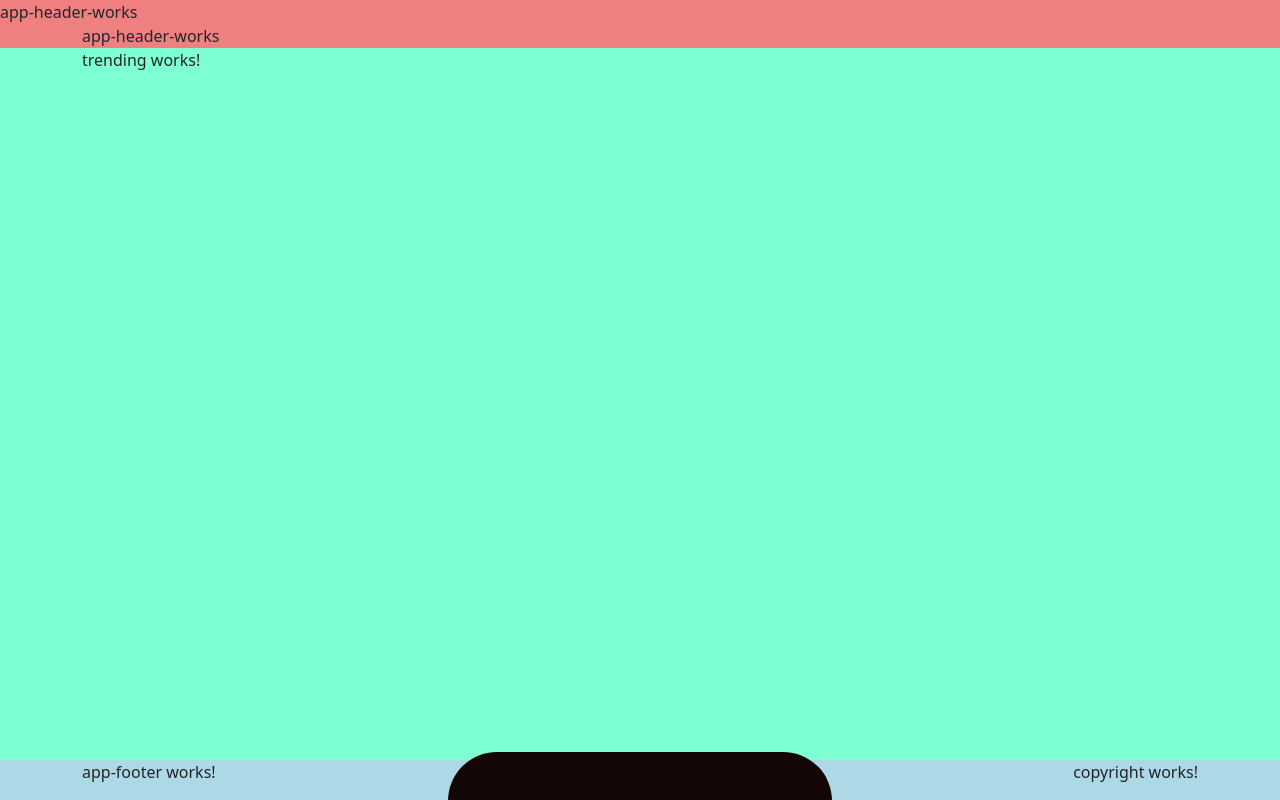
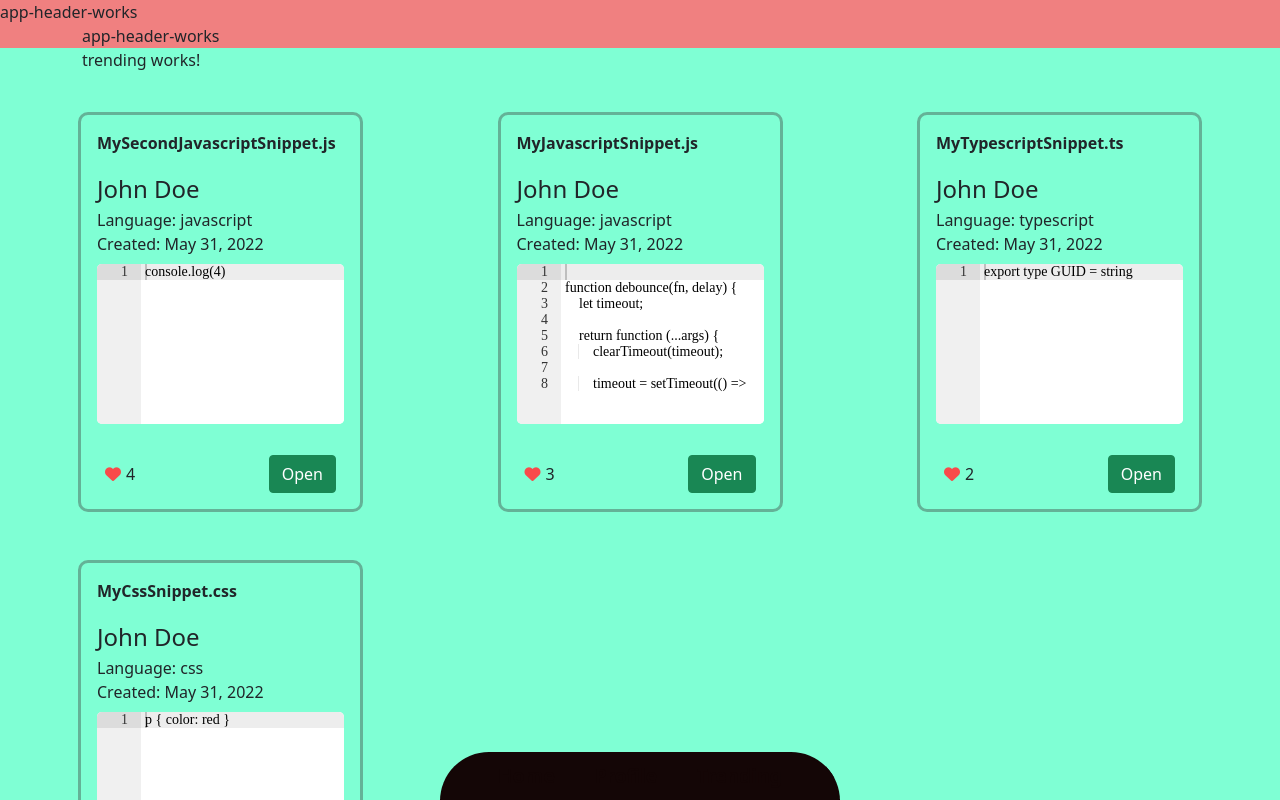
Before and after one commit to Quken/snipcode, an Angular app in the folder client/: page /trending in a window 1280 px wide. Shown: the top 800 px of the page. Built offline with nearby package versions, Linux system fonts and the light colour scheme.

Commit message:
trending list

```diff
--- a/client/src/app/core/snippets/snippets.service.ts
+++ b/client/src/app/core/snippets/snippets.service.ts
@@ -102,6 +102,10 @@ export class SnippetsService {
         return of(snippetsMock).pipe(shareReplay(1));
     }
 
+    public getAll(): Observable<Snippet[]> {
+        return of(snippetsMock).pipe(shareReplay(1));
+    }
+
     public create(snippet: Partial<Snippet>): Observable<void> {
         return this._userService.user$.pipe(
             switchMap((user: User) => {
--- a/client/src/app/footer/footer.component.scss
+++ b/client/src/app/footer/footer.component.scss
@@ -13,6 +13,7 @@ $nav-border-color: #140606;
         left: 0;
         right: 0;
         width: 30%;
+        min-width: 400px;
         z-index: 2000;
         border-top-left-radius: #{$nav-panel-border-radius};
         border-top-right-radius: #{$nav-panel-border-radius};
--- a/client/src/app/profile/profile-card/profile-card.component.html
+++ b/client/src/app/profile/profile-card/profile-card.component.html
@@ -1,6 +1,6 @@
 <div class="profile-card py-3" *ngIf="user$ | async as user">
     <div class="profile-card__content">
-        <div class="profile-card__info text-center">
+        <div class="profile-card__info">
             <div
                 class="d-flex profile-card__image-container flex-column align-items-center"
             >
@@ -34,6 +34,8 @@
                 <app-snippets-list
                     *ngIf="snippets?.length"
                     [snippets]="snippets"
+                    [readOnlySnippets]="false"
+                    [showAuthor]="false"
                     [classes]="
                         'col-xl-3 col-lg-5 col-md-5 col-sm-12 col-xs-12 col-12'
                     "
--- a/client/src/app/shared/components/snippet-modal/snippet-modal.component.html
+++ b/client/src/app/shared/components/snippet-modal/snippet-modal.component.html
@@ -47,6 +47,7 @@
                         [style.color]="'white'"
                         [disabled]="isEdit"
                         (click)="onEdit()"
+                        *ngIf="!readOnly"
                     >
                         Edit
                     </button>
@@ -63,7 +64,11 @@
             <div class="snippet__code" #editor></div>
         </div>
         <ng-container
-            *ngIf="isEdit; then editTemplate; else readonlyTemplate"
+            *ngIf="
+                !readOnly && isEdit;
+                then editTemplate;
+                else readonlyTemplate
+            "
         ></ng-container>
         <ng-template #editTemplate>
             <div class="app-modal__footer d-flex justify-content-between">
--- a/client/src/app/shared/components/snippet-modal/snippet-modal.component.ts
+++ b/client/src/app/shared/components/snippet-modal/snippet-modal.component.ts
@@ -25,8 +25,13 @@ import * as ace from 'ace-builds';
 export class SnippetModalComponent implements OnInit, AfterViewInit {
     @ViewChild('editor', { static: true })
     public editorElementRef!: ElementRef<HTMLElement>;
+
     @Input()
     public snippet!: Snippet;
+
+    @Input()
+    public readOnly: boolean = true;
+
     public isEdit: boolean = false;
     public formGroup!: FormGroup;
 
--- a/client/src/app/shared/components/snippets-list/snippet-list-item/snippet-list-item.component.html
+++ b/client/src/app/shared/components/snippets-list/snippet-list-item/snippet-list-item.component.html
@@ -4,9 +4,9 @@
             <p class="snippet__name pb-1">
                 {{ snippet.fullSnippetName }}
             </p>
-            <p class="snippet__author pb-1" *ngIf="showAuthor">
+            <h4 class="snippet__author p-0 pb-1 m-0" *ngIf="showAuthor">
                 {{ snippet.createdBy.name }} {{ snippet.createdBy.surname }}
-            </p>
+            </h4>
             <div class="snippet__short-info">
                 <div class="snippet__language">
                     Language: {{ snippet.language }}
--- a/client/src/app/shared/components/snippets-list/snippets-list.component.html
+++ b/client/src/app/shared/components/snippets-list/snippets-list.component.html
@@ -6,6 +6,7 @@
     >
         <app-snippet-list-item
             [snippet]="snippet"
+            [showAuthor]="showAuthor"
             (openSnippetEventEmitter)="onOpenSnippet($event)"
         ></app-snippet-list-item>
     </div>
--- a/client/src/app/shared/components/snippets-list/snippets-list.component.ts
+++ b/client/src/app/shared/components/snippets-list/snippets-list.component.ts
@@ -17,6 +17,12 @@ export class SnippetsListComponent {
     @Input()
     public classes!: string;
 
+    @Input()
+    public readOnlySnippets: boolean = true;
+
+    @Input()
+    public showAuthor: boolean = true;
+
     constructor(private readonly _modalService: NgbModal) {}
 
     public trackByFn(index: number, snippet: Snippet) {
@@ -35,5 +41,6 @@ export class SnippetsListComponent {
         });
         const snippet = this.snippets.find(({ id }) => id === snippetId);
         snippetModal.componentInstance.snippet = snippet;
+        snippetModal.componentInstance.readOnly = this.readOnlySnippets;
     }
 }
--- a/client/src/app/trending/trending-routing.module.ts
+++ b/client/src/app/trending/trending-routing.module.ts
@@ -10,8 +10,7 @@ const routes: Routes = [
 ];
 
 @NgModule({
-    declarations: [TrendingComponent],
     imports: [RouterModule.forChild(routes)],
-    exports: [RouterModule, TrendingComponent],
+    exports: [RouterModule],
 })
 export class TrendingRoutingModule {}
--- a/client/src/app/trending/trending/trending.component.html
+++ b/client/src/app/trending/trending/trending.component.html
@@ -1,5 +1,15 @@
-<div class="app-content-container trending">
+<div
+    class="app-content-container trending"
+    *ngIf="snippets$ | async as snippets"
+>
     <div class="container">
         <p>trending works!</p>
     </div>
+    <app-snippets-list
+        *ngIf="snippets?.length"
+        [snippets]="snippets"
+        [readOnlySnippets]="true"
+        [showAuthor]="true"
+        [classes]="'col-xl-3 col-lg-5 col-md-5 col-sm-12 col-xs-12 col-12'"
+    ></app-snippets-list>
 </div>
--- a/client/src/app/trending/trending/trending.component.ts
+++ b/client/src/app/trending/trending/trending.component.ts
@@ -1,4 +1,7 @@
 import { Component, ChangeDetectionStrategy } from '@angular/core';
+import { Snippet, SnippetsService } from '@core/snippets';
+import { map } from 'rxjs';
+import * as _ from 'lodash';
 
 @Component({
     selector: 'app-trending',
@@ -6,4 +9,14 @@ import { Component, ChangeDetectionStrategy } from '@angular/core';
     styleUrls: ['./trending.component.scss'],
     changeDetection: ChangeDetectionStrategy.OnPush,
 })
-export class TrendingComponent {}
+export class TrendingComponent {
+    public snippets$ = this._snippetsService.getAll().pipe(
+        map((snippets: Snippet[]) => {
+            return [...snippets].sort(
+                (snippetA, snippetB) => snippetB.likes - snippetA.likes
+            );
+        })
+    );
+
+    constructor(private readonly _snippetsService: SnippetsService) {}
+}
```
Also changed, not shown: client/src/app/trending/trending.module.ts (+7 -1 lines).
